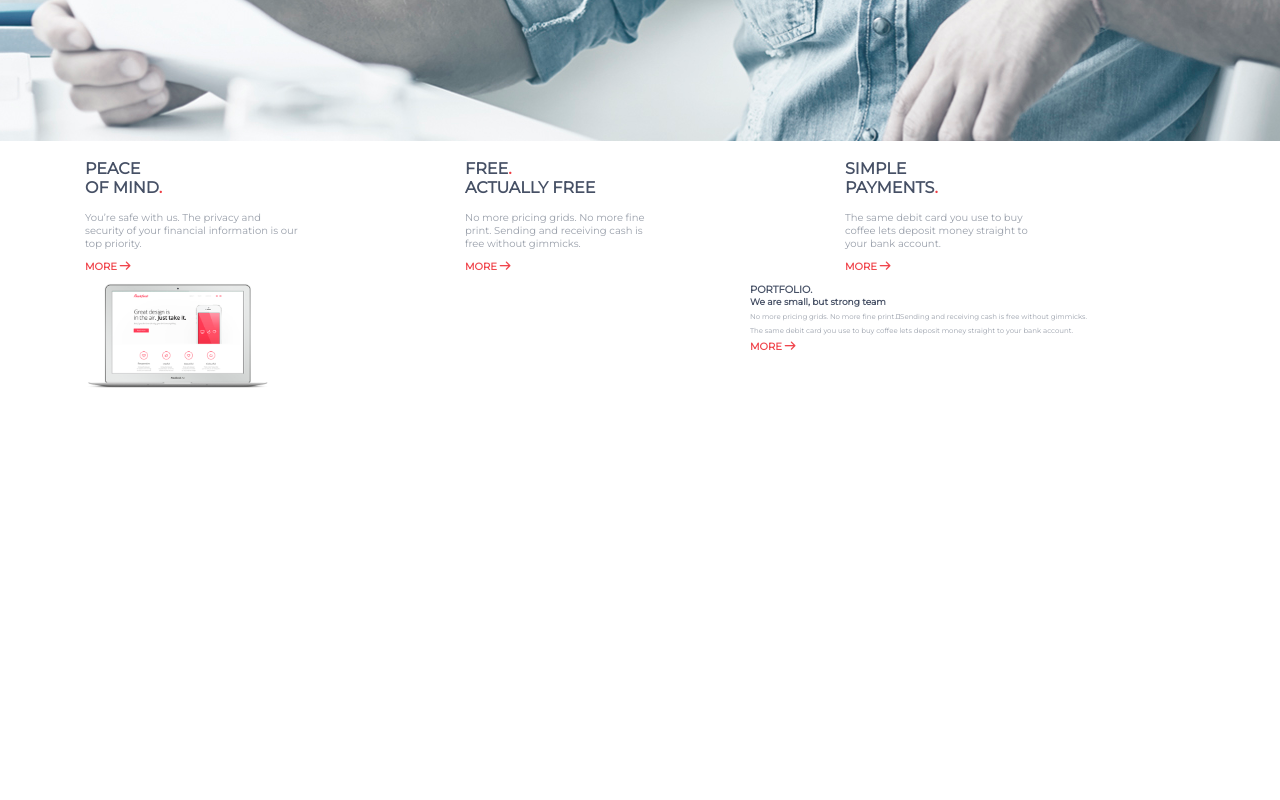
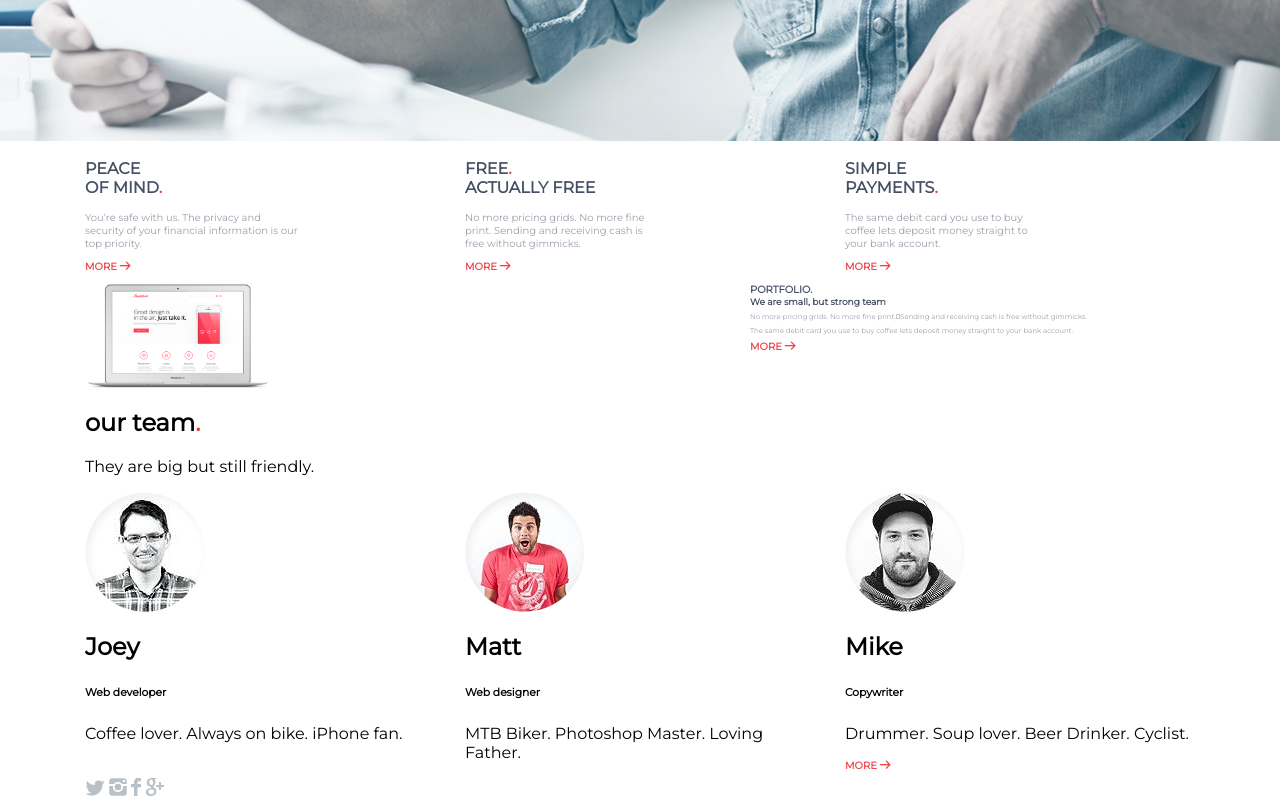
Before and after one commit to imnofear555/imnofear555.github.io, a plain HTML site: page portfolio/index.html in a window 1280 px wide. Shown: the part 828-1628 px from the top of the page. Before the commit the page ends 1216 px from the top, so only its background shows below. Drawn offline with nearby package versions, Linux system fonts and the light colour scheme.

Commit message:
add cod
add cod

```diff
--- a/portfolio/index.html
+++ b/portfolio/index.html
@@ -107,5 +107,48 @@
 			</div>
 		</div>
 	</section>
+	<section class="section3">
+		<div class="container">
+		<div class="row">
+			<div class="col-xl-12 col-lg-12 col-md-12 col-sm-12 col-12 teamh">
+				<h1>our team<font color="#ee3e44">.</font></h1>
+				<p>They are big but still friendly.</p>
+			</div>
+			<div class="col-xl-4 col-lg-4 col-md-4 col-sm-12 col-12 team">
+				<img src="img/joey.png">
+				<h1>Joey</h1>
+				<h6>Web developer</h6>
+				<p>Coffee lover.  Always on bike. iPhone fan.</p>
+			</div>
+			<div class="col-xl-4 col-lg-4 col-md-4 col-sm-12 col-12 team">
+				<img src="img/matt.png">
+				<h1>Matt</h1>
+				<h6>Web designer</h6>
+				<p>MTB Biker. Photoshop Master. Loving Father.</p>
+			</div>
+			<div class="col-xl-4 col-lg-4 col-md-4 col-sm-12 col-12 team">
+				<img src="img/mike.png">
+				<h1>Mike</h1>
+				<h6>Copywriter</h6>
+				<p>Drummer. Soup lover. Beer Drinker. Cyclist.</p>
+				<span><a class="more" href="#">more <img src="img/strl.png"></a></span>
+			</div>
+		</div>
+		</div>
+	</section>
+	<footer class="section4">
+		<div class="container">
+			<div class="row  footer4">
+				<div class="col-xl-2 col-lg-2 col-md-2 col-sm-12 col-12">
+					<span class="iconsoc">
+						<a href="#"><img src="img/itwitter.png"></a>
+						<a href="#"><img src="img/iinstagram.png"></a>
+						<a href="#"><img src="img/ifacebook.png"></a>
+						<a href="#"><img src="img/igoogle.png"></a>
+					</span>
+				</div>
+			</div>
+		</div>
+	</footer>
 </body>
 </html>
```
